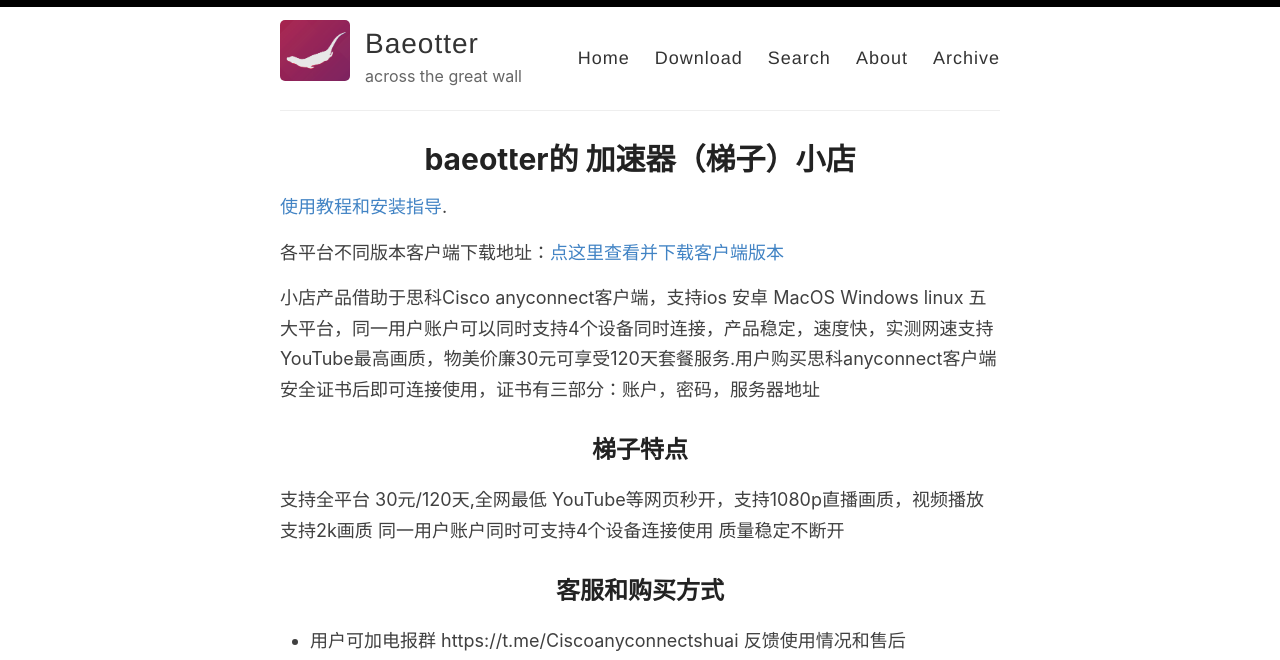
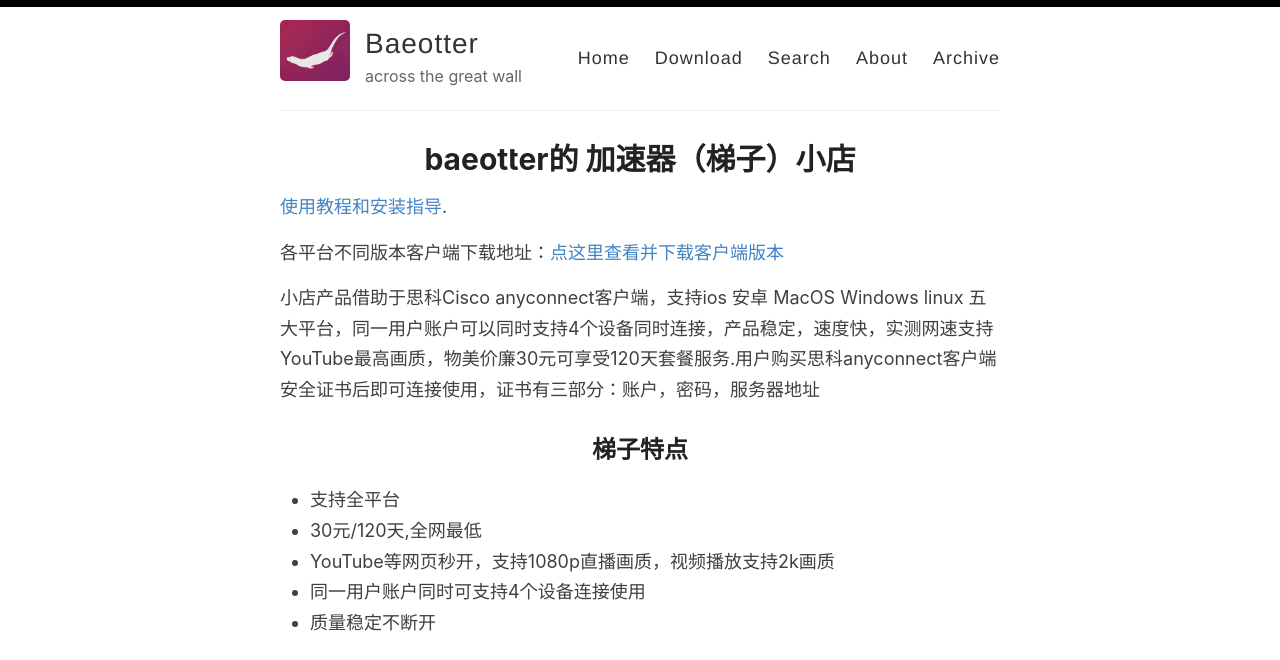
Before and after one commit to BaeAshuai/BaeAshuai.github.io, a Jekyll site: the page built from _pages/about.md, in a window 1280 px wide. Shown: the top 660 px of the page. Built offline with Jekyll 4.4.1, drawn with Linux system fonts in a browser that asks for light colours.

```diff
--- a/_pages/about.md
+++ b/_pages/about.md
@@ -11,11 +11,11 @@ permalink: /about/
 小店产品借助于思科Cisco anyconnect客户端，支持ios 安卓 MacOS Windows linux 五大平台，同一用户账户可以同时支持4个设备同时连接，产品稳定，速度快，实测网速支持YouTube最高画质，物美价廉30元可享受120天套餐服务.用户购买思科anyconnect客户端安全证书后即可连接使用，证书有三部分：账户，密码，服务器地址
 
 ## 梯子特点
-支持全平台
-30元/120天,全网最低
-YouTube等网页秒开，支持1080p直播画质，视频播放支持2k画质
-同一用户账户同时可支持4个设备连接使用
-质量稳定不断开
+- 支持全平台
+- 30元/120天,全网最低
+- YouTube等网页秒开，支持1080p直播画质，视频播放支持2k画质
+- 同一用户账户同时可支持4个设备连接使用
+- 质量稳定不断开
 
 ## 客服和购买方式
 
```
